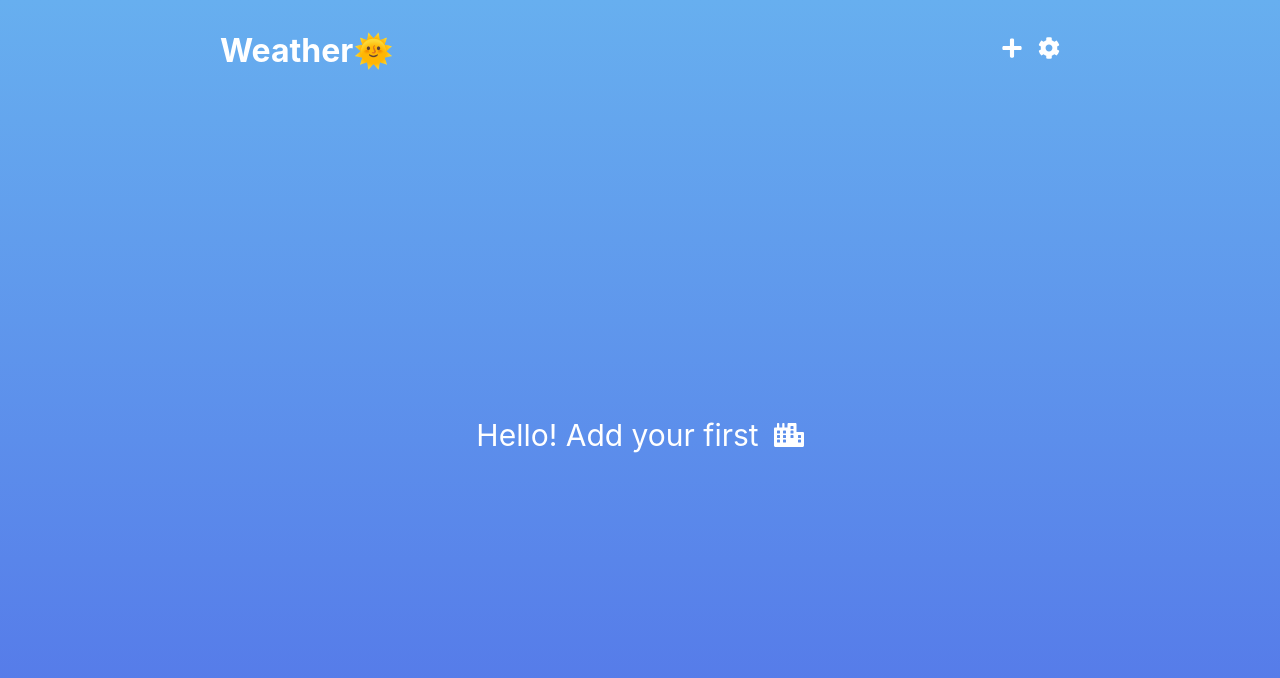
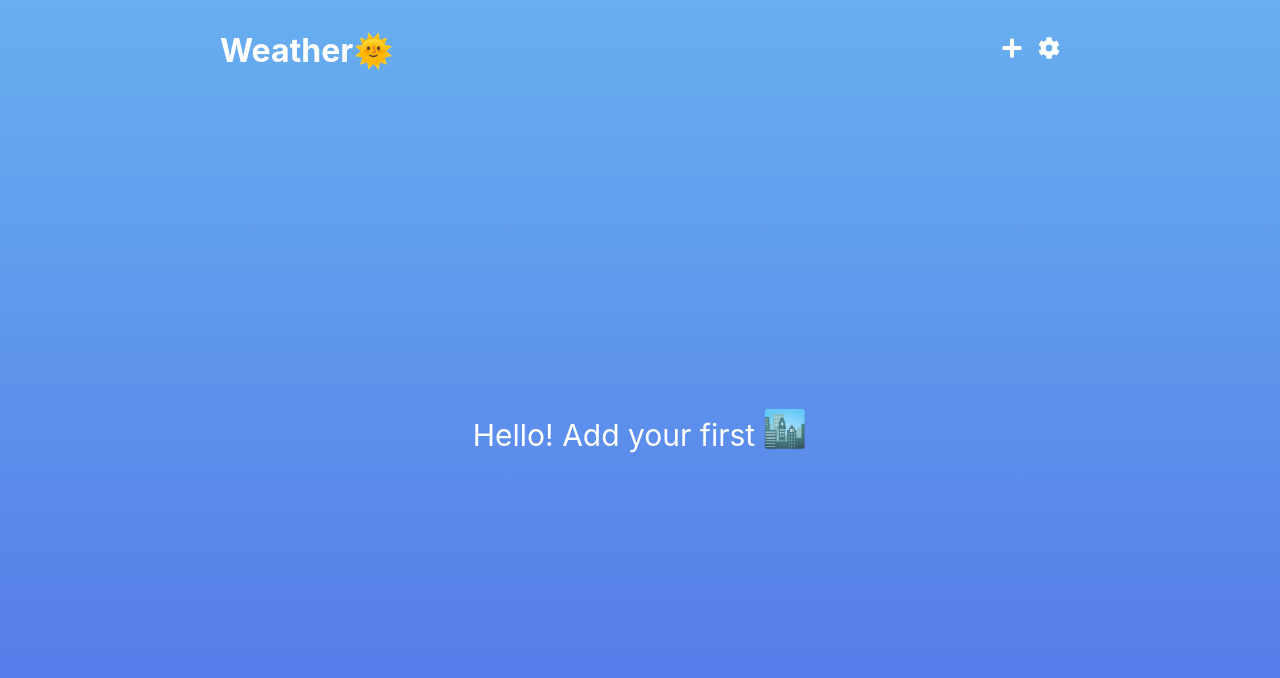
Before and after one commit to dejanantic/weather-app, a React (Create React App) app: page / in a window 1280 px wide. Shown: the top 678 px of the page. Built offline with nearby package versions, Linux system fonts and the light colour scheme; no server answers.

Commit message:
Switch fas icon for city emoji

```diff
--- a/src/Home/Welcome/Welcome.css
+++ b/src/Home/Welcome/Welcome.css
@@ -12,6 +12,8 @@
   }
 }
 
-.welcome__icon {
-  margin-left: 0.5em;
+.welcome__emoji {
+  font-size: 1.2em;
+  margin-left: 0.2em;
+  padding-bottom: 0.4em;
 }
--- a/src/Home/Welcome/Welcome.js
+++ b/src/Home/Welcome/Welcome.js
@@ -1,12 +1,13 @@
 import React from "react";
-import { FaCity } from "react-icons/fa";
 import "./Welcome.css";
 
 export default function Welcome() {
   return (
     <div className="welcome">
-      Hello! Add your first{" "}
-      <FaCity className="welcome__icon" size={30} color="#fff" />
+      Hello! Add your first
+      <span className="welcome__emoji" role="img" aria-label="city">
+        🏙️
+      </span>
     </div>
   );
 }
```
